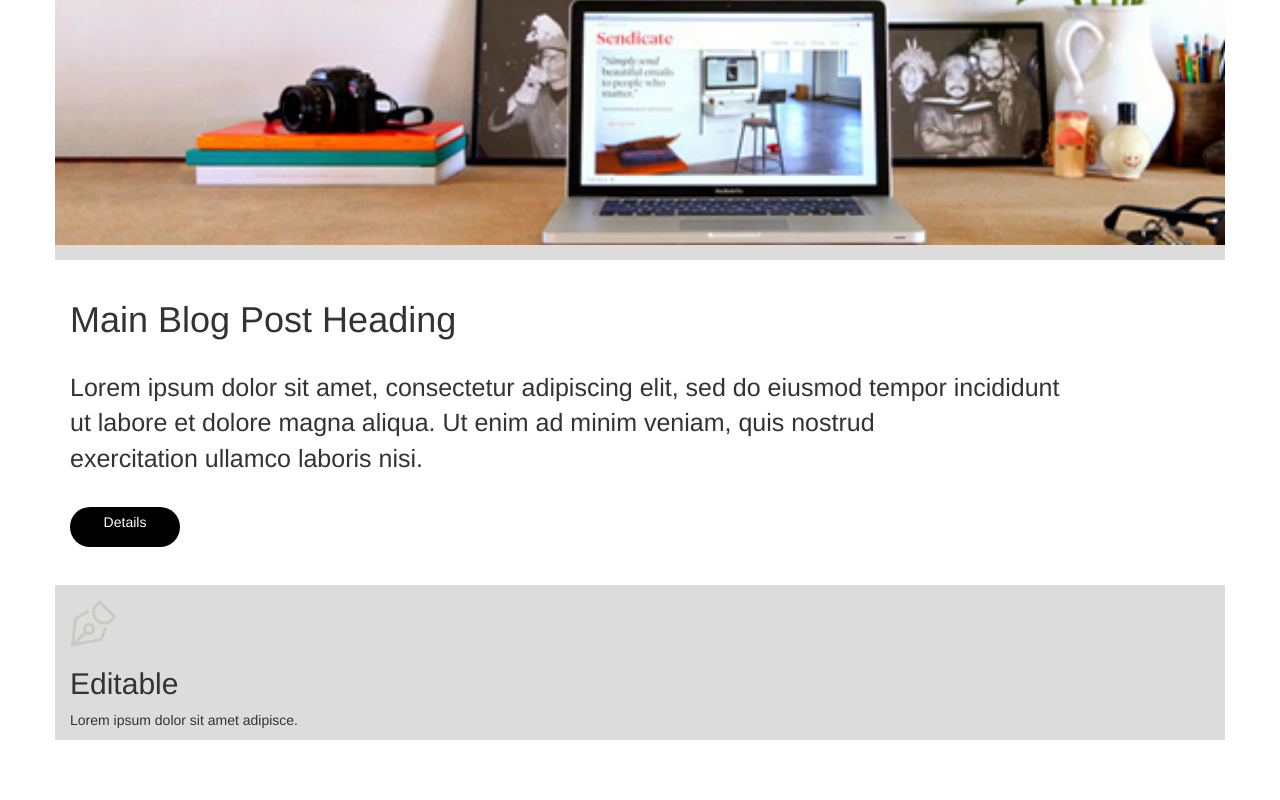
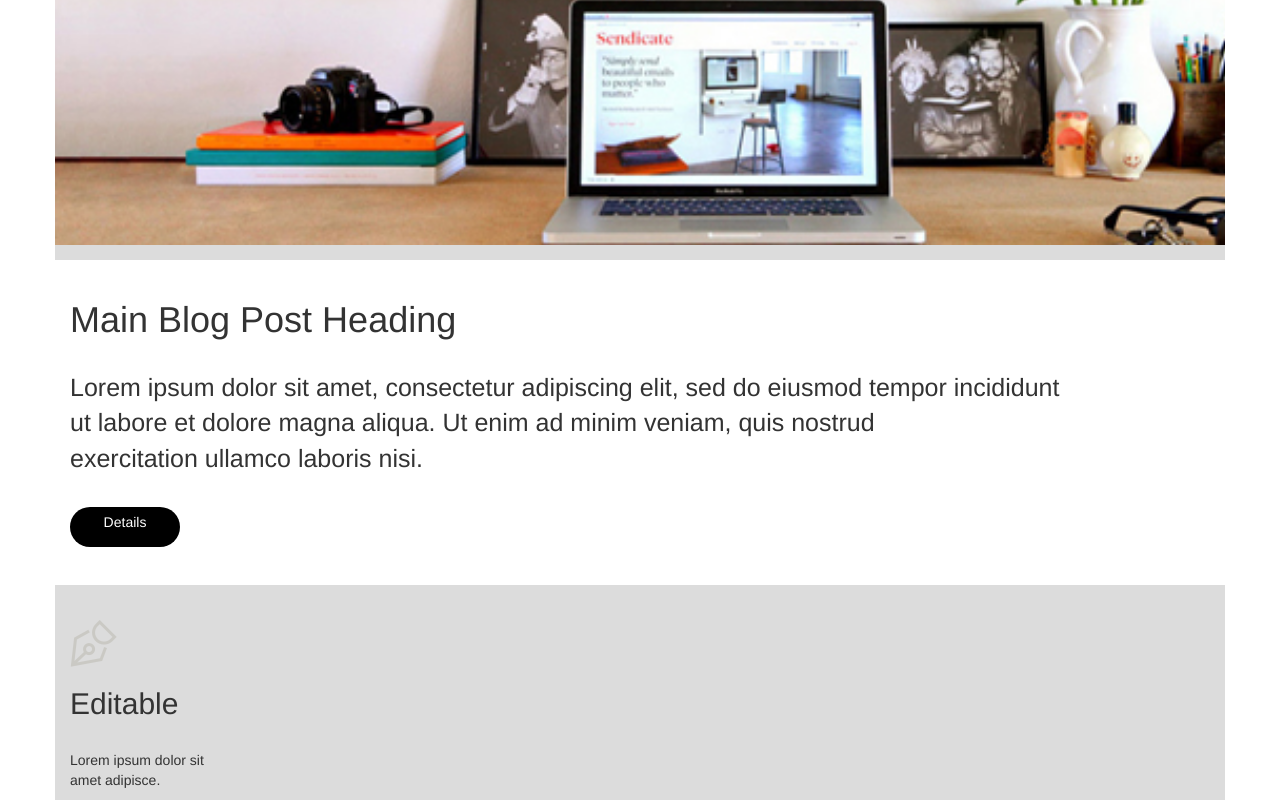
Before and after one commit to rtduany/GNOME, a plain HTML site: page index.html in a window 1280 px wide. Shown: the part 450-1250 px from the top of the page. Before the commit the page ends 1190 px from the top, so only its background shows below. Drawn offline with nearby package versions, Linux system fonts and the light colour scheme.

Commit message:
add editable div to the fourth-child div in index.html

```diff
--- a/index.html
+++ b/index.html
@@ -51,10 +51,13 @@
 			</div> <!-- third row -->
 
 			<div class="row" id="fourth-child">
-				<div class="col-md-4">
-					<img src="psd2html/e1/assets/logo_editable.png">
-					<h2>Editable</h2>
-					<p>Lorem ipsum dolor sit amet adipisce.</p>
+				<div class="col-md-4" id="editable">
+					<br>
+					<img class="ctr-image" src="psd2html/e1/assets/logo_editable.png">
+					<br>
+					<h2 class="ctr-text">Editable</h2>
+					<br>
+					<p class="ctr-text">Lorem ipsum dolor sit <br>amet adipisce.</p>
 				</div>
 				<div class="col-md-4">
 				</div>
```
